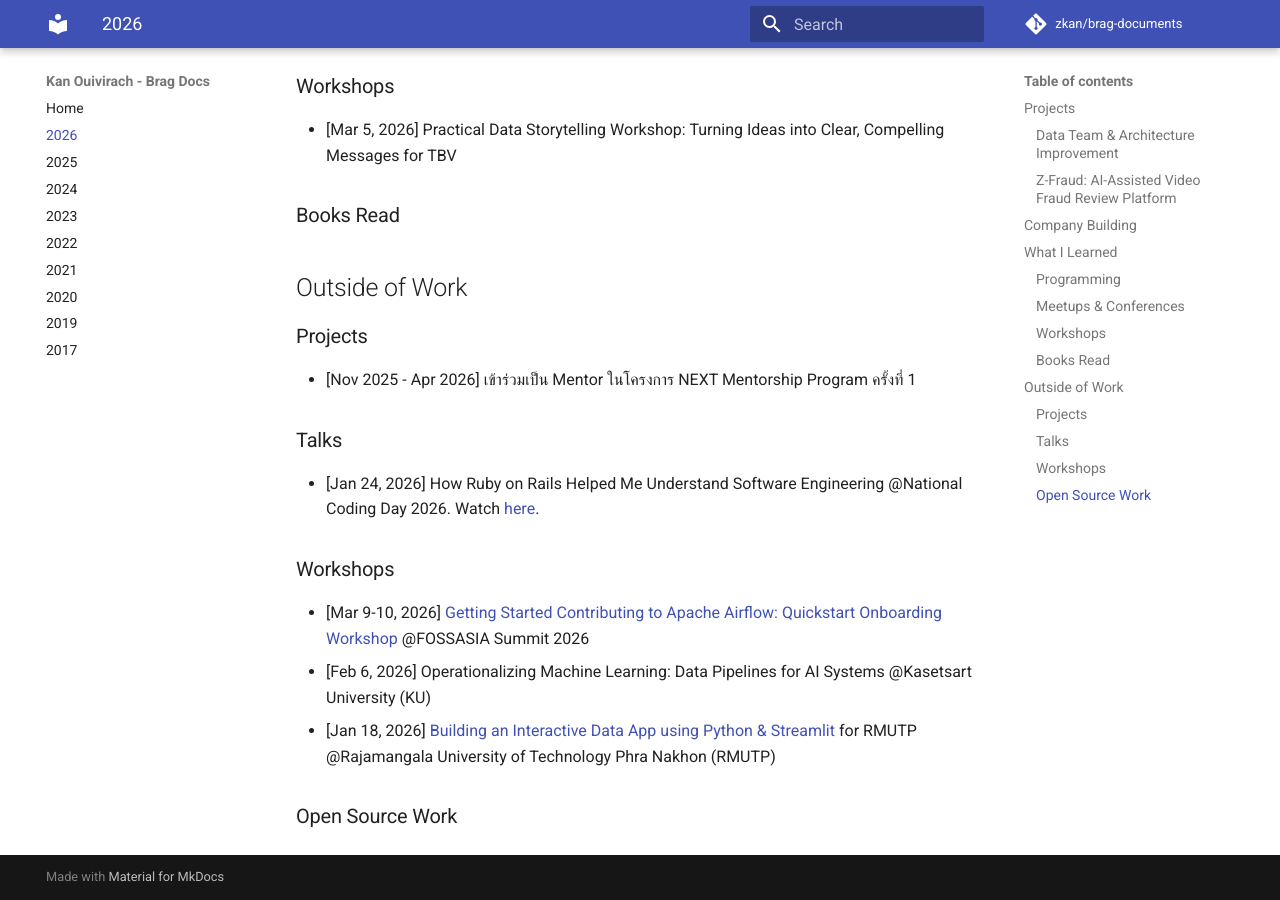
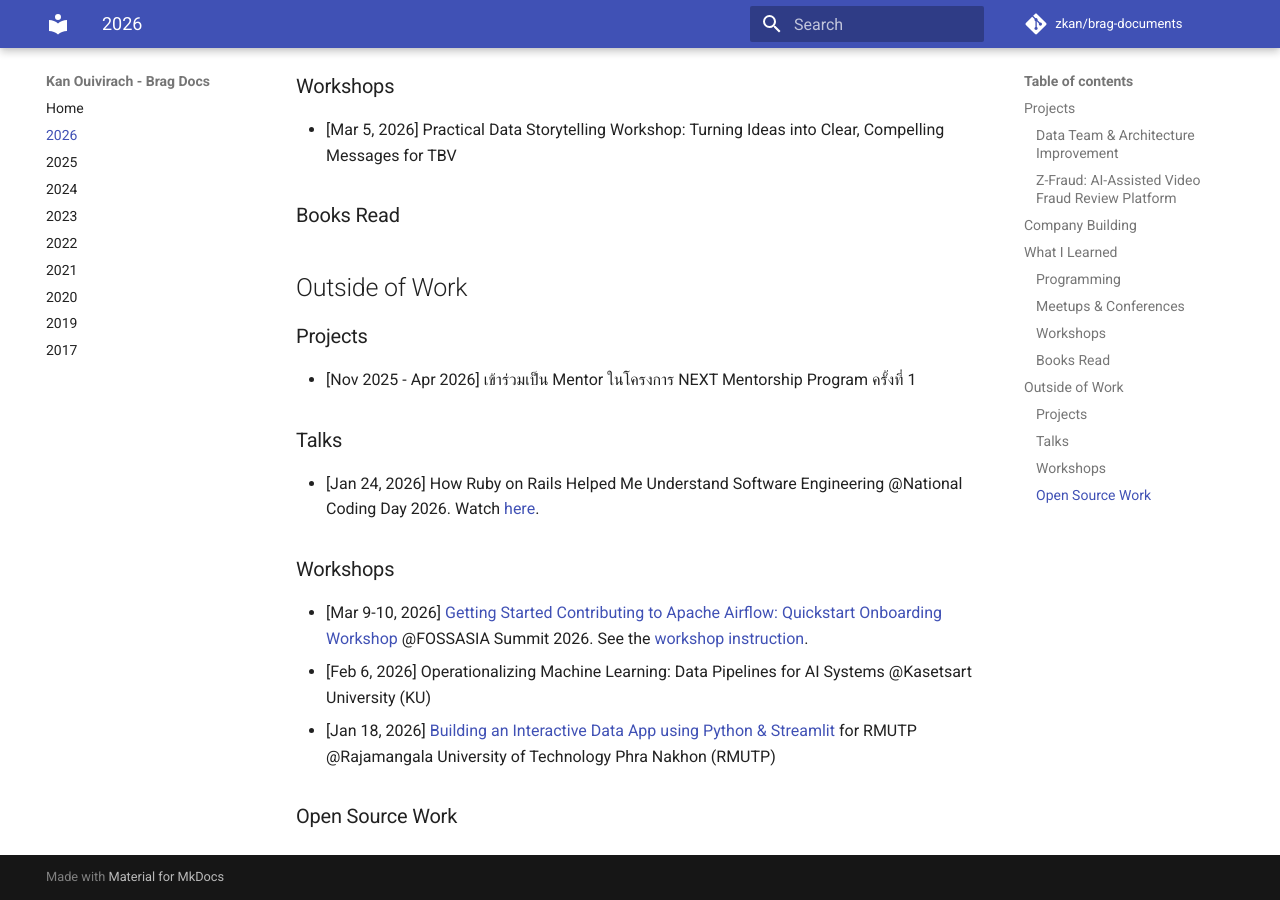
Before and after one commit to zkan/brag-documents, an MkDocs documentation site: the page built from docs/2026.md, in a window 1280 px wide and 900 px high, scrolled down 876 px. Built offline with MkDocs 1.6.1 and Material for MkDocs 9.7.7, drawn with Linux system fonts in a browser that asks for light colours; comment, search, counter and statistics services are not loaded.

Commit message:
Add Airflow contributor onboarding workshop

```diff
--- a/docs/2026.md
+++ b/docs/2026.md
@@ -50,7 +50,10 @@
 ### Workshops
 
 * [Mar 9-10, 2026] [Getting Started Contributing to Apache Airflow: Quickstart
-Onboarding Workshop](https://eventyay.com/e/88882f3e/session/10211){target=_blank} @FOSSASIA Summit 2026
+Onboarding
+Workshop](https://eventyay.com/e/88882f3e/session/10211){target=_blank}
+@FOSSASIA Summit 2026. See the [workshop
+instruction](https://zkan.github.io/airflow-quickstart-onboarding-workshop/){target=_blank}.
 * [Feb 6, 2026] Operationalizing Machine Learning: Data Pipelines for AI
 Systems @Kasetsart University (KU)
 * [Jan 18, 2026] [Building an Interactive Data App using Python &
```
